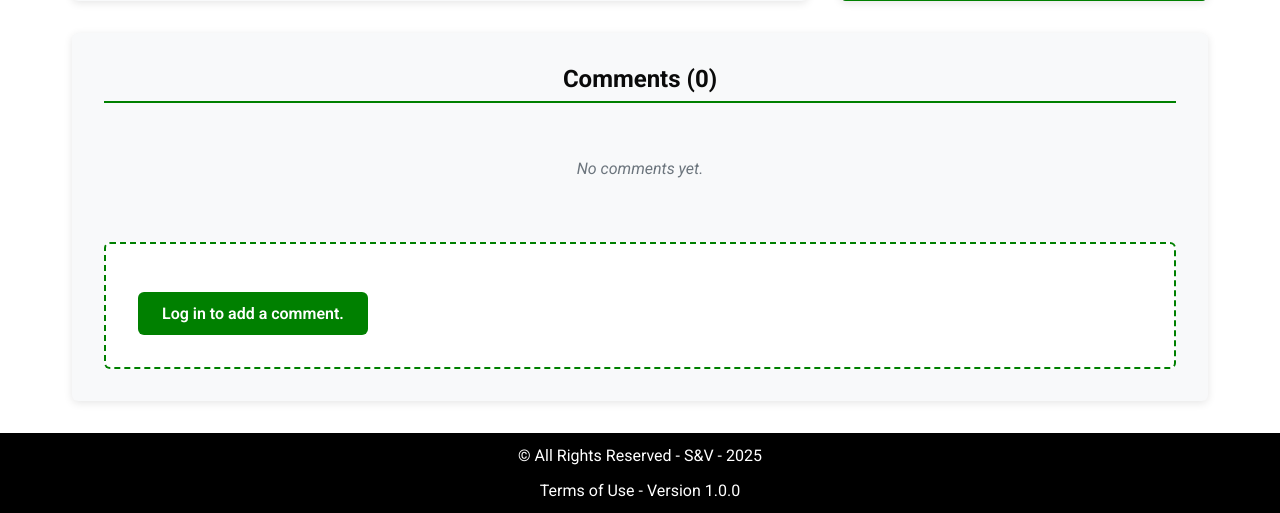
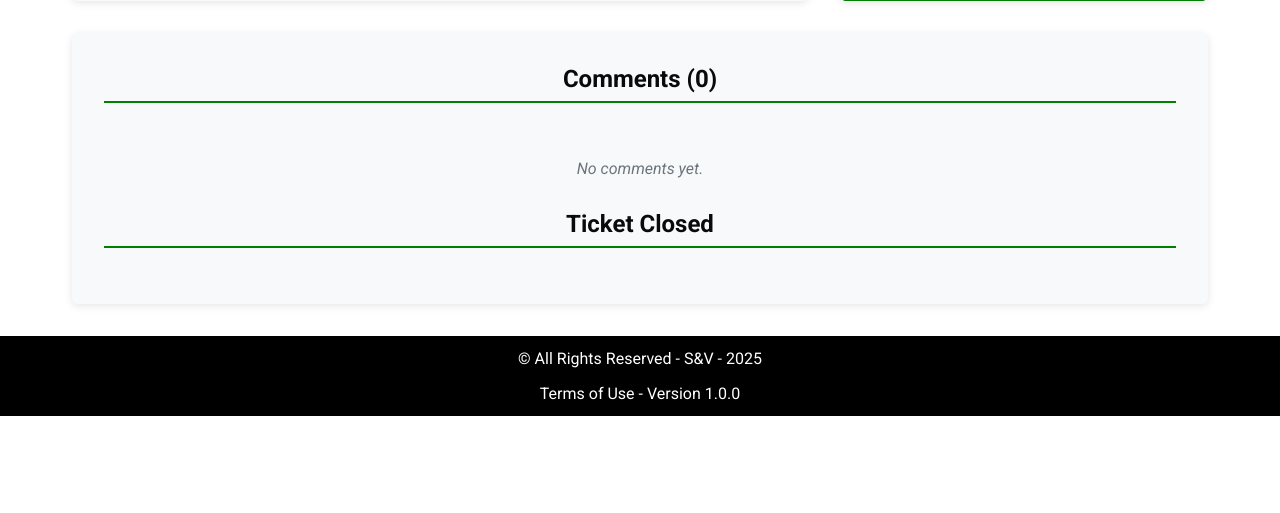
Before and after one commit to Victor-Voyer/Application_tickets_bug, a Symfony app: template templates/tickets/show.html.twig in a window 1280 px wide. Shown: the part 603-1116 px from the top of the page. After the commit the page ends 1019 px from the top, so only its background shows below. Run offline with Twig, Linux system fonts and the light colour scheme; the template is opened without the code that fills it, so the values that code supplies are empty; style sheets or scripts are compiled from the project's sources; some libraries are stand-ins or nearby versions.

Commit message:
merge comment-status-relation onto main + rimraf build folder empty

```diff
--- a/package.json
+++ b/package.json
@@ -11,7 +11,7 @@
     "dev": "encore dev",
     "watch": "encore dev --watch",
     "dev-server": "encore dev-server",
-    "build": "encore production"
+    "build": "rimraf public/build && encore production"
   },
   "keywords": [],
   "author": "",
@@ -20,6 +20,7 @@
     "@symfony/webpack-encore": "^5.2.0",
     "file-loader": "^6.2.0",
     "postcss-loader": "^8.2.0",
+    "rimraf": "^6.0.1",
     "webpack": "^5.102.1",
     "webpack-cli": "^6.0.1"
   }
--- a/templates/tickets/show.html.twig
+++ b/templates/tickets/show.html.twig
@@ -134,6 +134,11 @@
             {% endif %}
 
             {# Add comment form #}
+            {# <div>
+                {{dump(ticket.getStatus().id)}}
+            </div> #}
+            {% if ticket.getStatus().id == 1 or ticket.getStatus().id == 2 %}
+
                 <div class="add-comment-form">
                     {% if app.user %}
                         <h3>Add a comment</h3>
@@ -148,6 +153,14 @@
                         <a href="{{ path('app_login') }}"><button>Log in to add a comment.</button></a>
                     {% endif %}
                 </div>
+
+            {% else %}
+                <h2>
+                    Ticket Closed
+                </h2>
+            {% endif %}
+
+
         </div>
 
         {# Actions #}
```
Also changed, not shown: package-lock.json. Lines whose indentation alone changed are shown as unchanged.
